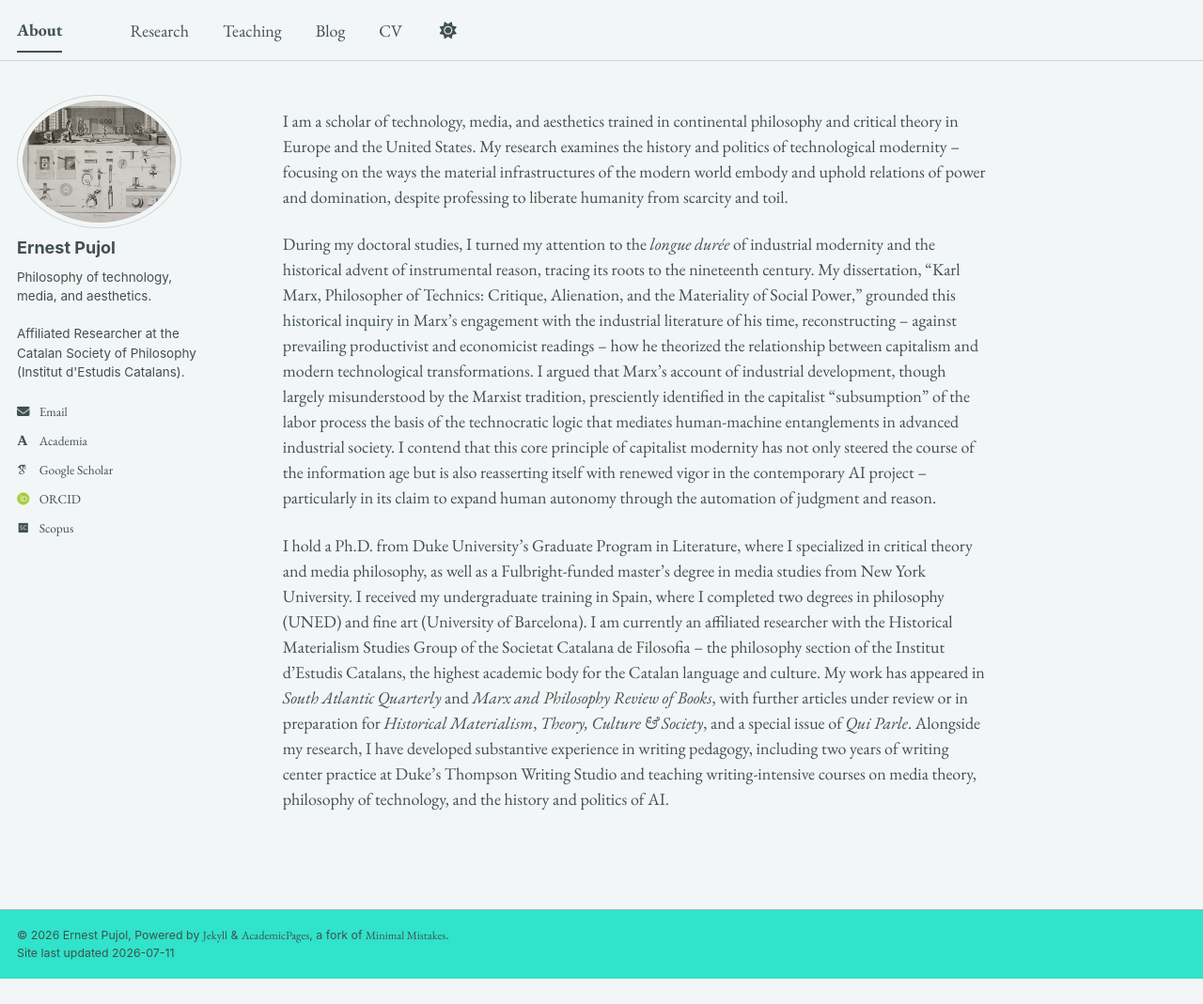
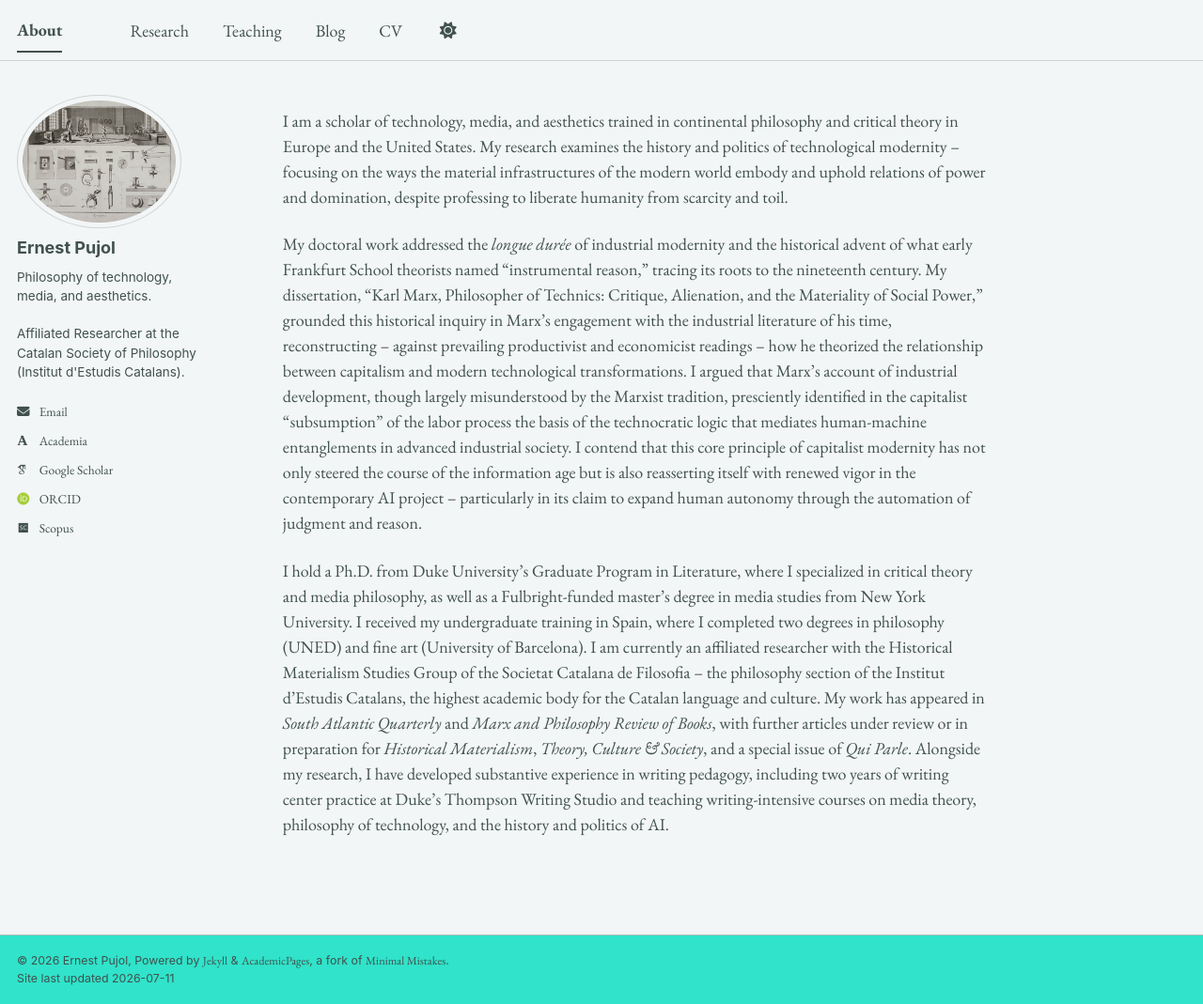
Before and after one commit to epujol90/epujol90.github.io, a Jekyll site: the page built from _pages/about.md, in a window 1280 px wide and 1069 px high. Shown: the whole window at 94% size. Built offline with Jekyll 4.4.1, drawn with Linux system fonts in a browser that asks for light colours; some web fonts are replaced; a script bundle is joined from its source files by our own code; library files that are not in the unit come from our copies.

Commit message:
Update about.md

```diff
--- a/_pages/about.md
+++ b/_pages/about.md
@@ -8,6 +8,6 @@ redirect_from:
 ---
 I am a scholar of technology, media, and aesthetics trained in continental philosophy and critical theory in Europe and the United States. My research examines the history and politics of technological modernity -- focusing on the ways the material infrastructures of the modern world embody and uphold relations of power and domination, despite professing to liberate humanity from scarcity and toil.
 
-During my doctoral studies, I turned my attention to the _longue durée_ of industrial modernity and the historical advent of instrumental reason, tracing its roots to the nineteenth century. My dissertation, “Karl Marx, Philosopher of Technics: Critique, Alienation, and the Materiality of Social Power,” grounded this historical inquiry in Marx’s engagement with the industrial literature of his time, reconstructing -- against prevailing productivist and economicist readings -- how he theorized the relationship between capitalism and modern technological transformations. I argued that Marx’s account of industrial development, though largely misunderstood by the Marxist tradition, presciently identified in the capitalist "subsumption" of the labor process the basis of the technocratic logic that mediates human-machine entanglements in advanced industrial society. I contend that this core principle of capitalist modernity has not only steered the course of the information age but is also reasserting itself with renewed vigor in the contemporary AI project -- particularly in its claim to expand human autonomy through the automation of judgment and reason.
+My doctoral work addressed the _longue durée_ of industrial modernity and the historical advent of what early Frankfurt School theorists named "instrumental reason," tracing its roots to the nineteenth century. My dissertation, “Karl Marx, Philosopher of Technics: Critique, Alienation, and the Materiality of Social Power,” grounded this historical inquiry in Marx’s engagement with the industrial literature of his time, reconstructing -- against prevailing productivist and economicist readings -- how he theorized the relationship between capitalism and modern technological transformations. I argued that Marx’s account of industrial development, though largely misunderstood by the Marxist tradition, presciently identified in the capitalist "subsumption" of the labor process the basis of the technocratic logic that mediates human-machine entanglements in advanced industrial society. I contend that this core principle of capitalist modernity has not only steered the course of the information age but is also reasserting itself with renewed vigor in the contemporary AI project -- particularly in its claim to expand human autonomy through the automation of judgment and reason.
 
 I hold a Ph.D. from Duke University’s Graduate Program in Literature, where I specialized in critical theory and media philosophy, as well as a Fulbright-funded master’s degree in media studies from New York University. I received my undergraduate training in Spain, where I completed two degrees in philosophy (UNED) and fine art (University of Barcelona). I am currently an affiliated researcher with the Historical Materialism Studies Group of the Societat Catalana de Filosofia -- the philosophy section of the Institut d’Estudis Catalans, the highest academic body for the Catalan language and culture. My work has appeared in _South Atlantic Quarterly_ and _Marx and Philosophy Review of Books_, with further articles under review or in preparation for _Historical Materialism_, _Theory, Culture & Society_, and a special issue of _Qui Parle_. Alongside my research, I have developed substantive experience in writing pedagogy, including two years of writing center practice at Duke’s Thompson Writing Studio and teaching writing-intensive courses on media theory, philosophy of technology, and the history and politics of AI.
```
